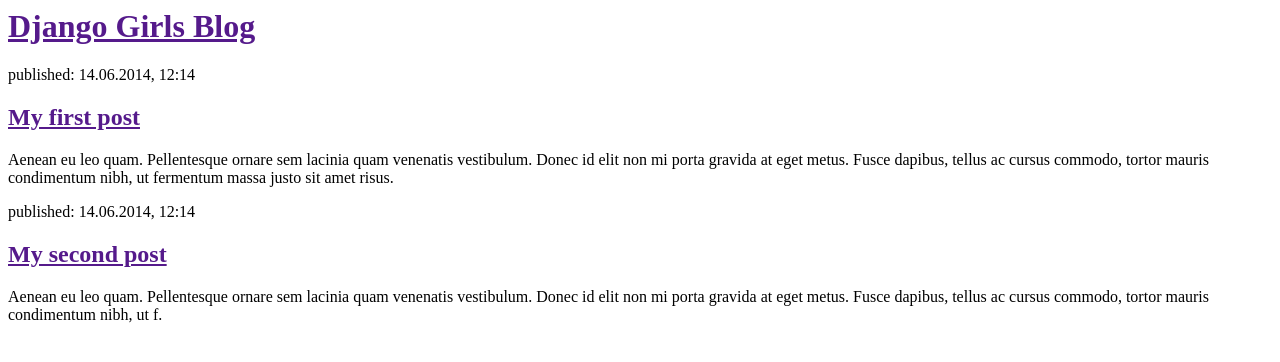
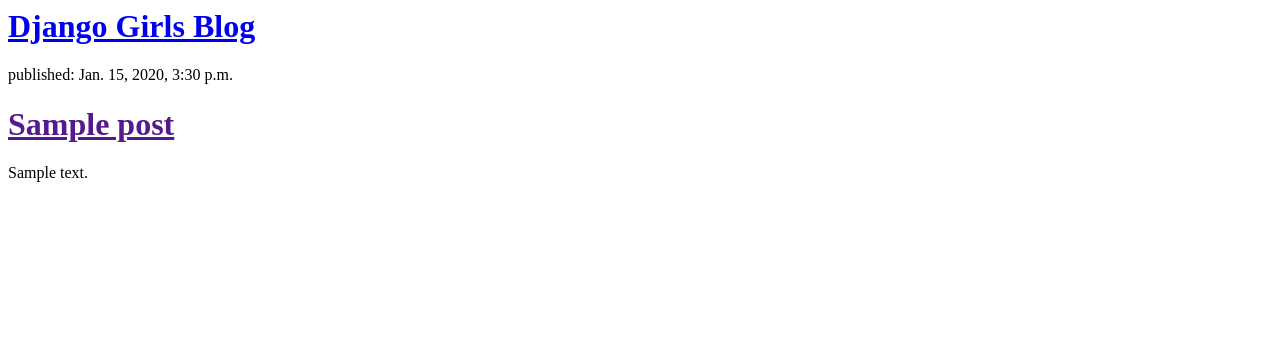
Before and after one commit to Paras1996/my-first-blog, a Django app: template blog/templates/blog/post_list.html in a window 1280 px wide. Shown: the top 362 px of the page. Run offline with Django 3.2, Linux system fonts and the light colour scheme; the template is opened without the code that fills it: values that come from a table or form of the project are taken from there, others are empty; tables that the repository leaves empty hold one stand-in row (values such as "Sample post").

Commit message:
Modified templates to display posts from database.

```diff
--- a/blog/models.py
+++ b/blog/models.py
@@ -1,16 +1,19 @@
 from django.db import models
 from django.utils import timezone
 
+
 class Post(models.Model):
-	author = models.ForeignKey('auth.User')
-	title = models.CharField(max_length=200)
-	text = models.TextField()
-	created_date = models.DateTimeField(
-		blank=True,null=True)
+    author = models.ForeignKey('auth.User')
+    title = models.CharField(max_length=200)
+    text = models.TextField()
+    created_date = models.DateTimeField(
+            default=timezone.now)
+    published_date = models.DateTimeField(
+            blank=True, null=True)
 
-	def publish(self):
-		self.published_date = timezone.now()
-		self.save()
+    def publish(self):
+        self.published_date = timezone.now()
+        self.save()
 
-	def __str__(self):
-         return self.title
+    def __str__(self):
+        return self.title
--- a/blog/templates/blog/post_list.html
+++ b/blog/templates/blog/post_list.html
@@ -3,20 +3,16 @@
         <title>Django Girls blog</title>
     </head>
     <body>
+       <div>
+        <h1><a href="/">Django Girls Blog</a></h1>
+       </div>
+
+      {% for post in posts %}
         <div>
-            <h1><a href="">Django Girls Blog</a></h1>
+          <p>published: {{ post.published_date }}</p>
+          <h1><a href="">{{ post.title }}</a></h1>
+          <p>{{ post.text|linebreaksbr }}</p>
         </div>
-
-        <div>
-            <p>published: 14.06.2014, 12:14</p>
-            <h2><a href="">My first post</a></h2>
-            <p>Aenean eu leo quam. Pellentesque ornare sem lacinia quam venenatis vestibulum. Donec id elit non mi porta gravida at eget metus. Fusce dapibus, tellus ac cursus commodo, tortor mauris condimentum nibh, ut fermentum massa justo sit amet risus.</p>
-        </div>
-
-        <div>
-            <p>published: 14.06.2014, 12:14</p>
-            <h2><a href="">My second post</a></h2>
-            <p>Aenean eu leo quam. Pellentesque ornare sem lacinia quam venenatis vestibulum. Donec id elit non mi porta gravida at eget metus. Fusce dapibus, tellus ac cursus commodo, tortor mauris condimentum nibh, ut f.</p>
-        </div>
+     {% endfor %}
     </body>
 </html>
--- a/blog/views.py
+++ b/blog/views.py
@@ -1,3 +1,7 @@
 from django.shortcuts import render
+from .models import Post
+from django.utils import timezone
+
 def post_list(request):
-    return render(request, 'blog/post_list.html', {})
+    posts = Post.objects.filter(published_date__lte=timezone.now()).order_by('published_date')
+    return render(request, 'blog/post_list.html', {'posts' : posts})
```
Also changed, not shown: blog/migrations/0002_auto_20170918_1818.py (added).
